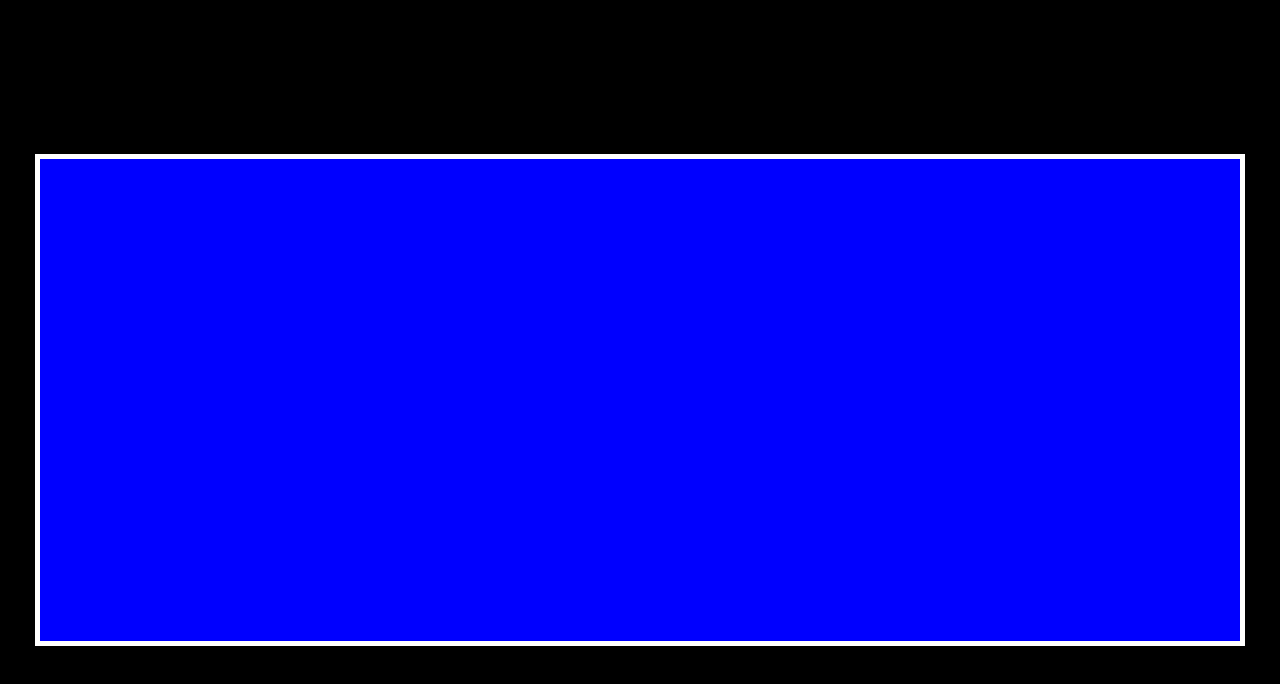
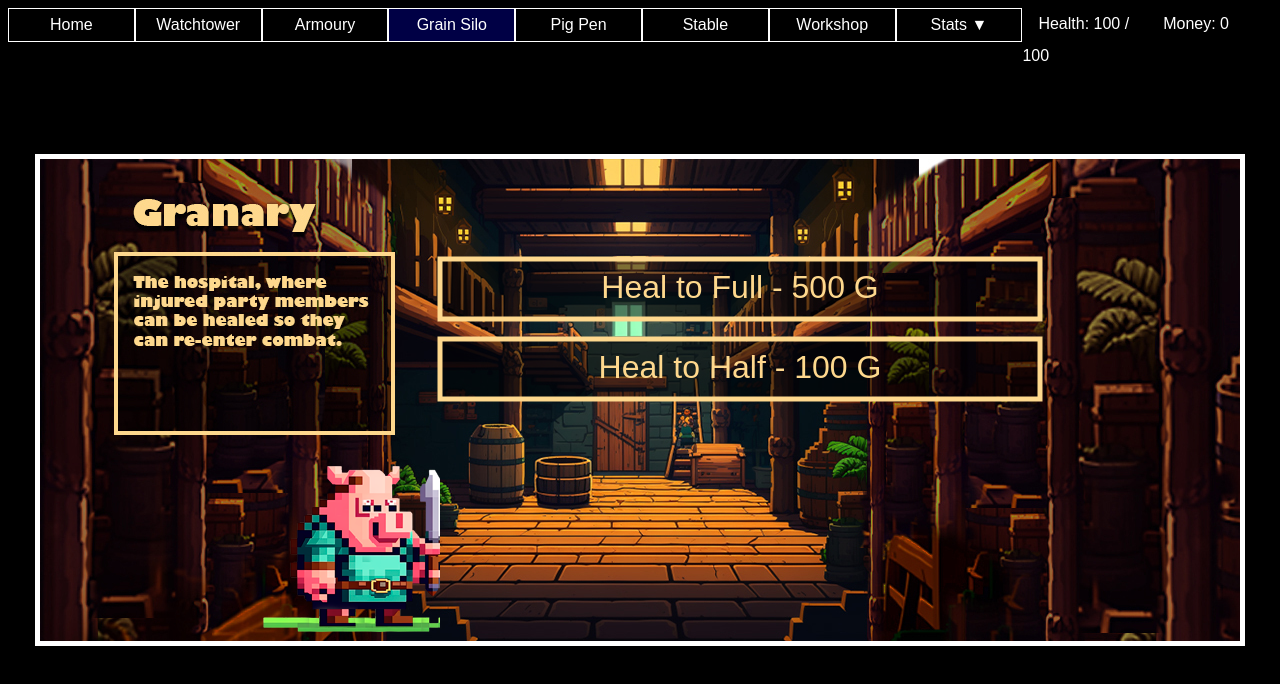
Before and after one commit to cbourde/4483-project, a website: page static/grain.html in a window 1280 px wide. Drawn offline with Linux system fonts and the light colour scheme.

Commit message:
Grain silo

```diff
--- a/static/grain.html
+++ b/static/grain.html
@@ -6,10 +6,28 @@
         <meta http-equiv="X-UA-Compatible" content="IE=edge">
         <title>FARMED AND DANGEROUS</title>
         <meta name="view" content="width=devic-width, initial-scale=1.0">
-        <title>Farmed and Dangereous</title>
         <link rel="stylesheet" href="css/main.css">
     </head>
     <body>
+        <nav id="top-bar" class="flex-container">
+            <div class="nav-item flex-item"><a href="index.html" class="nav-link">Home</a></div>
+            <div class="nav-item flex-item"><a href="battle.html" class="nav-link">Watchtower</a></div>
+            <div class="nav-item flex-item"><a href="armoury.html" class="nav-link">Armoury</a></div>
+            <div class="nav-item flex-item current"><a href="grain.html" class="nav-link">Grain Silo</a></div>
+            <div class="nav-item flex-item"><a href="pigpen.html" class="nav-link">Pig Pen</a></div>
+            <div class="nav-item flex-item"><a href="stable.html" class="nav-link">Stable</a></div>
+            <div class="nav-item flex-item"><a href="workshop.html" class="nav-link">Workshop</a></div>
+            <div class="nav-item flex-item" id="stats-dropdown">
+                Stats &#9660;
+                <div id="stats-dropdown-content">
+                    <p class="dropdown-entry" id="dropdown-entry-melee">Melee</p>
+                    <p class="dropdown-entry" id="dropdown-entry-defense">Defense</p>
+                    <p class="dropdown-entry" id="dropdown-entry-speed">Speed</p>
+                </div>
+            </div>
+            <div class="flex-item"><span class="stat-display" id="health-display">Health: </span></div>
+            <div class="flex-item"><span class="stat-display" id="money-display">Money: </span></div>
+        </nav>
         <canvas id="canvas1"></canvas>
         <img id="playerImg" src="img/pig_walk.png">
         <img id="backgroundImg" src="img/granary.jpg" usemap="#farm">
@@ -22,7 +40,7 @@
         <p id="eHealth"></p>
 
 
-        <script src="js/building_script.js"></script>
+        <script src="js/grain.js"></script>
 
     </body>
 </html>
--- /dev/null
+++ b/static/js/grain.js
@@ -0,0 +1,402 @@
+//Globals
+//Main Canvas setting
+const CANVAS_W = 1200;
+const CANVAS_H = 482;
+
+// image globals
+const BG_IMG_W = 1200;
+const BG_IMG_H = 482;
+const MID_IMG_W = 2009;
+const MID_IMG_H = 482;
+const MID_SPEED = 2;
+const PLAYER_SINGLE_W = 250;
+const PLAYER_SINGLE_H = 200;
+const PLAYER_POSX_START = 200;
+const PLAYER_SPEED = 3;
+const ENEMY_Y = 290;
+
+// BATTLE CONSTS
+// PLAYER
+const PLAYER_HEALTH = 200;
+const PLAYER_STRENGTH = 10;
+const PLAYER_DEFENCE = 10;
+const PLAYER_FSPEED = 3;
+// ENEMY
+const ENEMY_HEALTH = 150;
+const ENEMY_STRENGTH = 6;
+const ENEMY_DEFENCE = 15;
+const ENEMY_FSPEED = 2;
+
+//Healing prices
+const FULL_HEAL_PRICE = 500;
+const HALF_HEAL_PRICE = 100;
+
+// Stats display elements
+let healthDisplay = document.getElementById("health-display");
+let moneyDisplay = document.getElementById("money-display");
+let meleeDisplay = document.getElementById("dropdown-entry-melee");
+let defenseDisplay = document.getElementById("dropdown-entry-defense");
+let speedDisplay = document.getElementById("dropdown-entry-speed");
+
+let buttons = [];
+
+function clearStorage(){
+	try{
+		// If max health is not set then storage has not been initialized
+		window.localStorage.setItem("maxHealth", "100");
+		window.localStorage.setItem("currentHealth", "100");
+		window.localStorage.setItem("meleeAttack", "10");
+		window.localStorage.setItem("meleeLevel", "0");
+		window.localStorage.setItem("defense", "10");
+		window.localStorage.setItem("defenseLevel", "0");
+		window.localStorage.setItem("speed", "3");
+		window.localStorage.setItem("money", "0");
+	}
+	catch(err){
+		// User doesn't have local storage enabled
+		alert("Local storage permission must be enabled for this game to work properly. Enable, then refresh the page.");
+		return;
+	}
+}
+
+function initStorage(){
+	if (window.localStorage.getItem("maxHealth") === null){
+		clearStorage();
+	}
+	// If max health is already set then storage has been initialized somewhere else already
+}
+
+function updateStatDisplays(){
+	let health = parseInt(window.localStorage.getItem("currentHealth"));
+	let maxHealth = parseInt(window.localStorage.getItem("maxHealth"));
+	let money = parseInt(window.localStorage.getItem("money"));
+	let meleeAttack = parseInt(window.localStorage.getItem("meleeAttack"));
+	let defense = parseInt(window.localStorage.getItem("defense"));
+	let speed = parseInt(window.localStorage.getItem("speed"));
+
+	healthDisplay.innerText = `Health: ${health} / ${maxHealth}`;
+	moneyDisplay.innerText = `Money: ${money}`;
+	meleeDisplay.innerText = `Melee Attack: ${meleeAttack}`;
+	defenseDisplay.innerText = `Defense: ${defense}`;
+	speedDisplay.innerText = `Speed: ${speed}`;
+}
+
+// Define a shape path without drawing it (for mouse-over detection)
+function definePath(rect, ctx){
+	ctx.beginPath();
+	ctx.moveTo(rect.points[0].x, rect.points[0].y);
+	for (let i = 1; i < rect.points.length; i++){
+		ctx.lineTo(rect.points[i].x, rect.points[i].y);
+	}
+	ctx.closePath();
+}
+
+function handleClick(e, ctx){
+	// Get mouse position relative to canvas
+	let mouseX, mouseY;
+	if (e.offsetX){
+		mouseX = e.offsetX;
+		mouseY = e.offsetY;
+	}
+	else if(e.layerX) {
+		mouseX = e.layerX;
+		mouseY = e.layerY;
+	}
+
+	// Check whether the mouse is over a button
+	for (let button of buttons){
+		definePath(button.rect, ctx);
+		if (ctx.isPointInPath(mouseX, mouseY)){
+			// If the mouse is on a button, do its callback function
+			button.callback();
+		}
+	}
+}
+
+// =================================================
+// -------------- Button functions -----------------
+// =================================================
+
+// Check player's money
+function checkMoney(price){
+	let money = parseInt(window.localStorage.getItem("money"));
+	if (money < price){
+		alert("Not enough money!");
+		return false;
+	}
+	return true;
+}
+
+// Heal to full
+function healFull(){
+	if (checkMoney(FULL_HEAL_PRICE)){
+		let maxHealth = parseInt(window.localStorage.getItem("maxHealth"));
+		let health = parseInt(window.localStorage.getItem("currentHealth"));
+		if (health >= maxHealth){
+			alert("You don't need to heal right now!");
+			return;
+		}
+		let money = parseInt(window.localStorage.getItem("money"));
+		window.localStorage.setItem("money", money - FULL_HEAL_PRICE);
+		window.localStorage.setItem("currentHealth", maxHealth);
+	}
+}
+
+// Text formatting functions
+function formatFullHeal(base){
+	return `${base} - ${FULL_HEAL_PRICE} G`;
+}
+
+// Heal to half
+function healHalf(){
+	if (checkMoney(HALF_HEAL_PRICE)){
+		let maxHealth = parseInt(window.localStorage.getItem("maxHealth"));
+		let health = parseInt(window.localStorage.getItem("currentHealth"));
+		if (health >= maxHealth / 2){
+			alert("You're already over half health!");
+			return;
+		}
+		let money = parseInt(window.localStorage.getItem("money"));
+		window.localStorage.setItem("money", money - HALF_HEAL_PRICE);
+		window.localStorage.setItem("currentHealth", maxHealth / 2);
+	}
+}
+
+// Text formatting functions
+function formatHalfHeal(base){
+	return `${base} - ${HALF_HEAL_PRICE} G`;
+}
+
+window.addEventListener('load', function(){
+
+	console.log("Started");
+	const canvas = document.getElementById('canvas1');
+	const ctx = canvas.getContext('2d');
+	canvas.width = CANVAS_W;
+	canvas.height = CANVAS_H;
+
+
+	// Class to Handle background
+	class Background {
+
+		constructor(gameWidth, gameHeight) {
+			this.gameWidth = gameWidth;
+			this.gameHeight = gameHeight;
+			this.image = document.getElementById('backgroundImg');
+			this.x = 0;
+			this.y = 0;
+			this.width = BG_IMG_W;
+			this.height = BG_IMG_H;
+			this.speed = 0;
+		}
+
+		// tells which canvas the background should be drawn on
+		draw(context) {
+			context.drawImage(this.image, this.x, this.y, this.width, this.height);
+			//context.drawImage(this.image, this.x + this.width, this.y, this.width, this.height);
+		}
+
+		update() {
+
+		}
+	}
+
+	 // Class to react to active keys
+	class Player {
+
+		//define player to draw and animate
+		constructor(gameWidth, gameHeight){
+			this.gameWidth = gameWidth;
+			this.gameHeight = gameHeight;
+			this.width = 200;
+			this.height = 250;
+
+			// Where main player is drawn on screen
+			this.x = PLAYER_POSX_START;
+			this.y = this.gameHeight - this.height;
+			this.image = document.getElementById('playerImg');
+			this.speed = PLAYER_SPEED;
+
+			//Optional parameters for drawImage() to cut out spreadsheet image. Change to move cut out, and add to drawImage.
+			this.frameX = 0;
+			this.frameY = 0;
+
+			// Player animation walk cycle, starts at 0
+			this.currCycleNum = 0;
+			this.numCycleAnim = 4;
+			this.animStart = 0;
+
+
+		}
+
+
+		draw(context) {
+
+			context.drawImage(this.image, this.animStart, 0, this.width, this.height, this.x, this.y + 58, this.width, this.height);
+		}
+
+		update(input) {
+
+			// increment walk cycle
+			if(this.currCycleNum >= this.numCycleAnim) {
+				this.currCycleNum = 0;
+			}
+
+			const xStart = [0, 250, 500, 750];
+			this.animStart = xStart[this.currCycleNum];
+
+			//horizontal moves
+			//THis will move character around screen: this.x += this.speed;
+			if(input.keys.indexOf('ArrowRight') > -1) {
+				this.speed = PLAYER_SPEED;
+				this.currCycleNum += 1;
+
+			} else if(input.keys.indexOf('ArrowLeft') > -1) {
+				this.speed = -PLAYER_SPEED;
+			} else if(input.keys.indexOf('ArrowUp') > -1) {
+				window.location.href = "index.html";
+			} else {
+				this.speed = 0;
+			}
+
+			this.x += this.speed;
+
+			if(this.x <0) {
+				this.x = 0;
+			}  else if (this.x > this.gameWidth - this.width) {
+				this.x = this.gameWidth - this.width;
+			}
+
+
+		}
+
+	}
+
+	 // Apply Event Listeners to keyboard events and stores active keys
+	class InputHandler {
+
+		constructor() {
+			this.keys = [];
+			window.addEventListener('keydown', msg => {
+				if((msg.key === 'ArrowDown' || msg.key === 'ArrowUp' || msg.key === 'ArrowLeft' || msg.key === 'ArrowRight') && this.keys.indexOf(msg.key) === -1) {
+					this.keys.push(msg.key);
+				}
+
+			});
+			window.addEventListener('keyup', msg => {
+				if(msg.key === 'ArrowDown' || msg.key === 'ArrowUp' || msg.key === 'ArrowLeft' || msg.key === 'ArrowRight') {
+					this.keys.splice(this.keys.indexOf(msg.key), 1);
+				}
+				//console.log(msg.key, this.keys);
+			});
+		}
+	}
+
+	class ClickableButton {
+		/**
+		 * A button that calls a function when clicked
+		 * @param {number} x X position of top left corner
+		 * @param {number} y Y position of top left corner
+		 * @param {number} w Width
+		 * @param {number} h Height
+		 * @param {string} text Text string
+		 * @param {number} textSize Text size in em
+		 * @param {(string) => string} formatText Function to format button text for use in constructor
+		 * @param {() => void} callback Function to call when clicked
+		 */
+		constructor(x, y, w, h, text, textSize, formatText, callback){
+			this.x = x;
+			this.y = y;
+			this.w = w;
+			this.h = h;
+			this.textSize = textSize;
+			this.textBase = text;
+			this.callback = callback;
+			this.callback.bind(this);
+			this.rect = {
+				points: [
+					{x: x, y: y},
+					{x: x + w, y: y},
+					{x: x + w, y: y + h},
+					{x: x, y: y + h}
+				]
+			};
+
+			this.text = formatText(text);
+		}
+
+		/**
+		 * Draws the button to a canvas
+		 * @param {CanvasRenderingContext2D} ctx Canvas context to draw to
+		 */
+		draw(ctx){
+			ctx.fillStyle = "rgba(0, 0, 0, 0.5)";
+			ctx.strokeStyle = "#fed88d";
+			ctx.lineWidth = 5;
+			// Rect
+			ctx.beginPath();
+			ctx.moveTo(this.rect.points[0].x, this.rect.points[0].y);
+			for (let i = 1; i < this.rect.points.length; i++){
+				ctx.lineTo(this.rect.points[i].x, this.rect.points[i].y);
+			}
+			ctx.closePath();
+			ctx.fill();
+			ctx.stroke();
+			// Text
+			ctx.fillStyle = "#fed88d";
+			ctx.font = `${this.textSize}em sans-serif`
+			ctx.textAlign = "center";
+			ctx.textBaseline = "middle";
+			ctx.fillText(this.text, this.x + (this.w / 2), this.y + (this.h / 2));
+		}
+	}
+
+	function reDraw(){
+		background.draw(ctx);
+		background.update();
+		player.draw(ctx);
+		player.update(input);
+		for (let button of buttons){
+			button.draw(ctx);
+		}
+		updateStatDisplays();
+
+		requestAnimationFrame(reDraw);
+
+	}
+
+	function buttonClicked(e){
+		handleClick(e, ctx);
+	}
+
+	////////////////////////////////////////////////////
+	//  MAIN
+
+	initStorage();
+	updateStatDisplays();
+	canvas.addEventListener("click", buttonClicked);
+
+	const input = new InputHandler();
+	const player = new Player(canvas.width, canvas.height);
+	const background = new Background(canvas.width, canvas.height);
+
+	// Buttons
+
+	buttons.push(new ClickableButton(400, 100, 600, 60, `Heal to Full`, 2, formatFullHeal, healFull));
+	buttons.push(new ClickableButton(400, 180, 600, 60, `Heal to Half`, 2, formatHalfHeal, healHalf));
+
+
+	requestAnimationFrame(reDraw);
+
+	//while(1) {
+	//	if(input.keys.indexOf('ArrowRight') > -1) {
+	//		player.update(input);
+	//	}
+
+
+		//reDraw();
+	//}
+
+	//requestAnimationFrame(reDraw);
+
+});
```
Also changed, not shown: static/armoury.html (+1 -1 lines), static/js/armoury_script.js (deleted, +0 -185 lines), static/js/armory.js (renamed from static/js/building_script.js).
